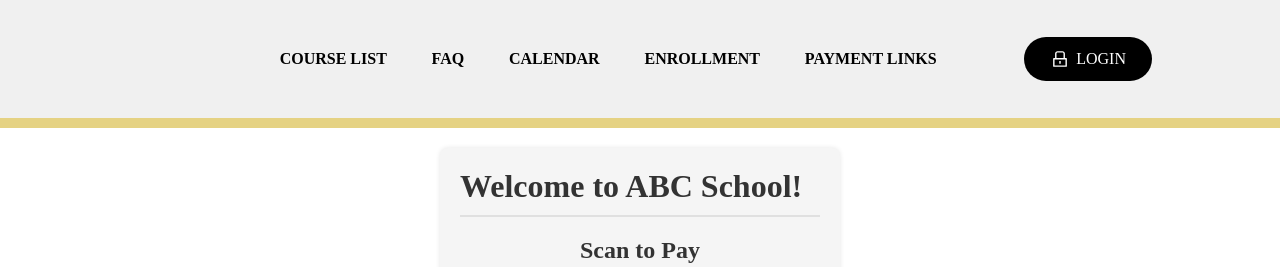
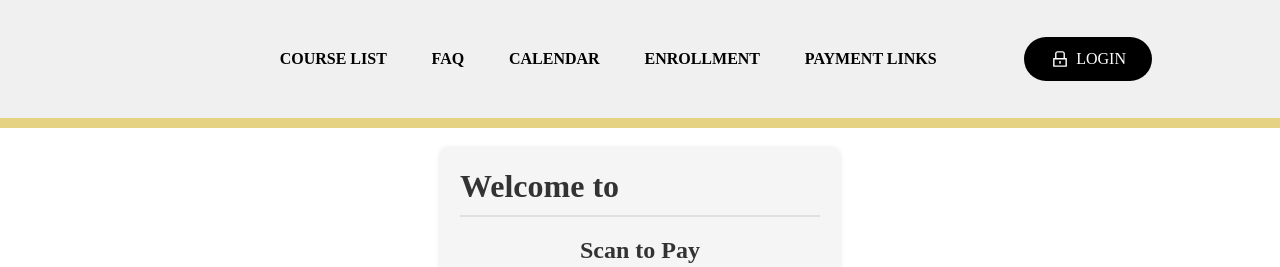
Before and after one commit to kesykun/VirtuaClass, a React (Create React App) app: page /paymentlinks in a window 1280 px wide. Shown: the top 267 px of the page. Built offline with nearby package versions, Linux system fonts and the light colour scheme; no server answers; a web font is replaced by a local one.

Commit message:
Add schoolName to src/General/PaymentLinks/PaymentmentLinks.jsx

```diff
--- a/src/pages/General/PaymentLink/PaymentLink.jsx
+++ b/src/pages/General/PaymentLink/PaymentLink.jsx
@@ -4,18 +4,20 @@ import React, { useEffect, useState } from 'react';
 
 const PaymentLink = () => {
     const [paymentLink, setPaymentLink] = useState(''); // Replace With School's payment link
+    const [schoolInfo, setSchoolInfo] = useState(null);
     useEffect(() => {
         fetch('/api/school').then(result => {
             return result.json();
         }).then(value => {
             console.log(value.PaymentLink);
+            setSchoolInfo(value);
             setPaymentLink(value.paymentLink);
         });
 
     }, []);
     return (
         <div className= "PaymentLink">
-            <h1>Welcome to ABC School!</h1>
+            <h1>Welcome to { schoolInfo !== null ? schoolInfo.schoolName : '' }</h1>
             <h2>Scan to Pay</h2>
             <img src={ `https://api.qrserver.com/v1/create-qr-code/?size=150x150&data=${paymentLink}` } alt="Description of Image"/>
         </div>
```
Also changed, not shown: 7 other files (tests, documents, lock files or other folders).
